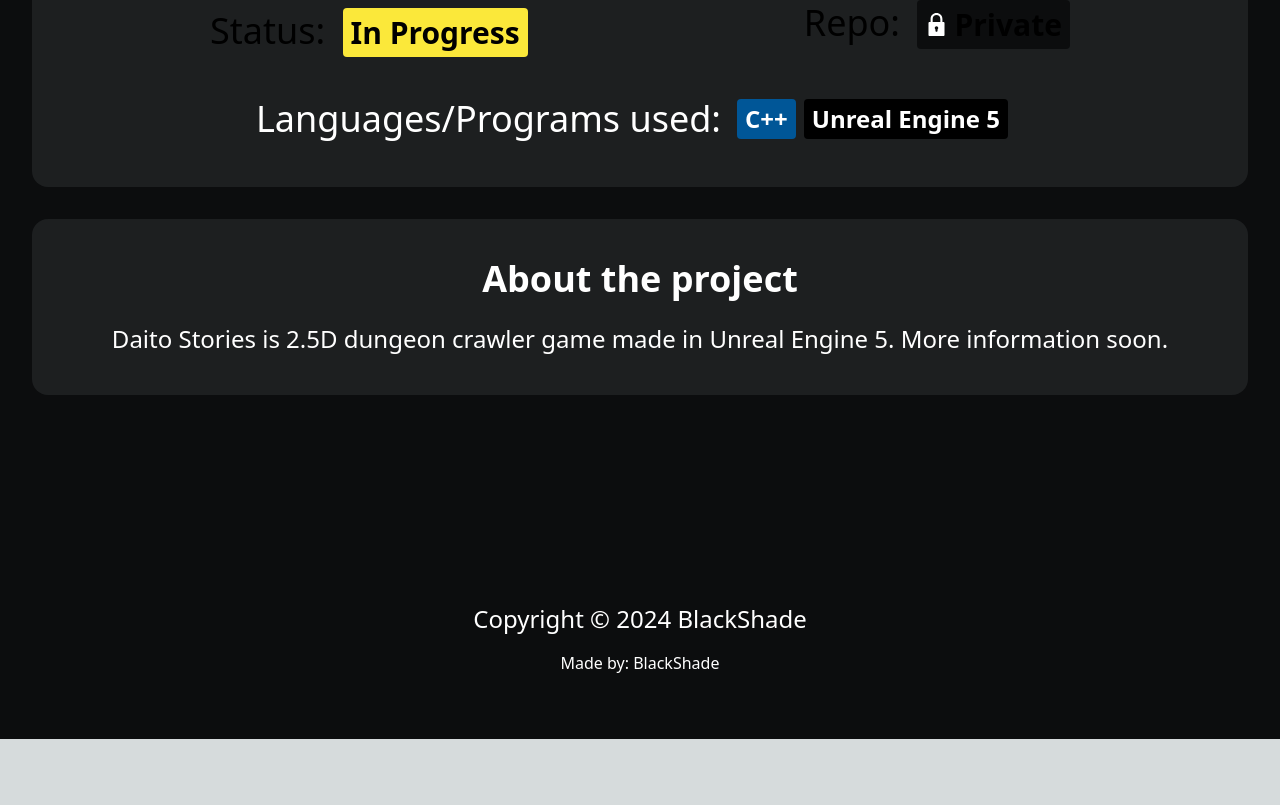
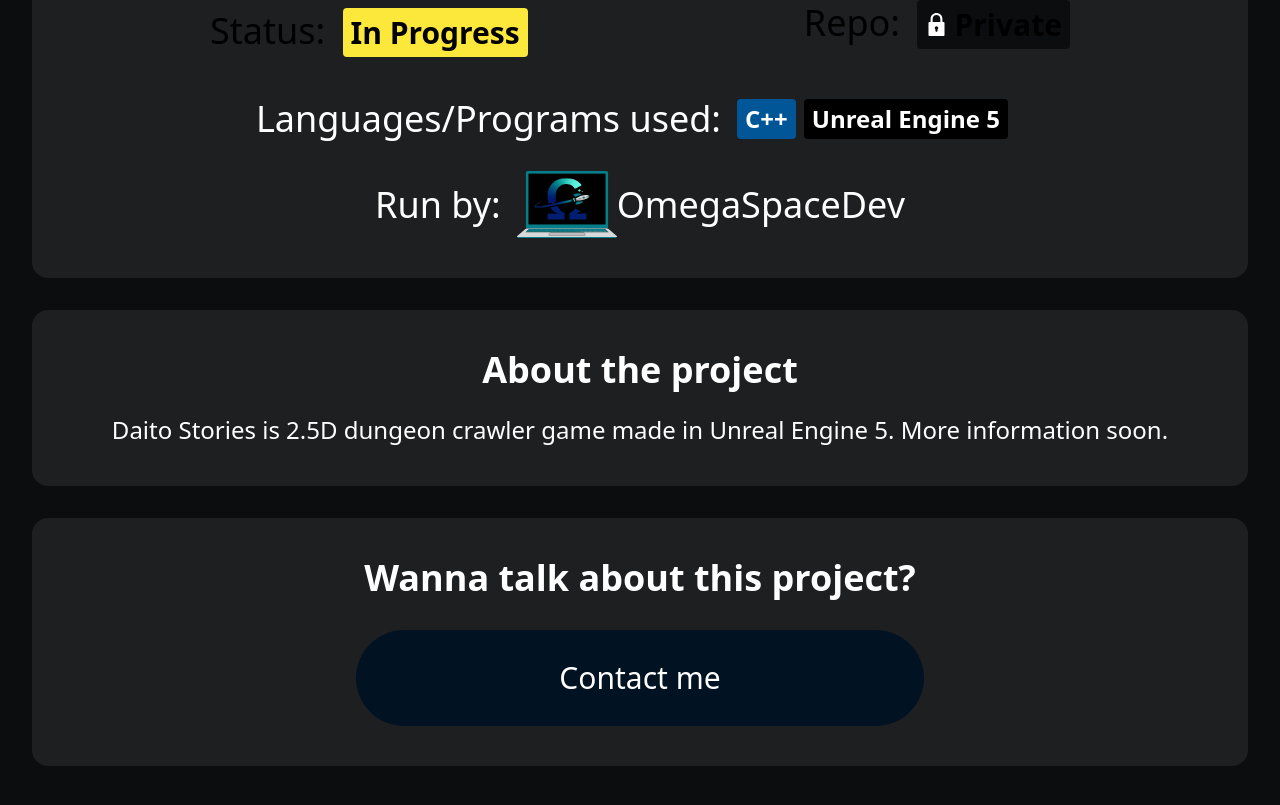
Before and after one commit to BlackShadeOSS/blackshade-website, a Next.js app: page /projects/daitostories in a window 1280 px wide. Shown: the part 441-1246 px from the top of the page. Before the commit the page ends 1180 px from the top, so only its background shows below. Built offline with nearby package versions, Linux system fonts and the light colour scheme.

Commit message:
Again I have css, who created this shit

```diff
--- a/app/components/card.tsx
+++ b/app/components/card.tsx
@@ -65,7 +65,7 @@
                 <motion.div
                     whileHover={{ scale: 1.025 }}
                     transition={{ duration: 0.25 }}
-                    className="flex justify-center hover:cursor-pointer text-white hover:text-sky-400 duration-500 h-fit mt-8 w-full"
+                    className="flex justify-center hover:cursor-pointer text-white hover:text-sky-400 duration-500 h-fit mt-6 w-full px-4 py-2"
                 >
                     <Link href={link} className="w-full">
                         <span className="bg-deepnavyblue px-6 py-3 rounded-lg text-center text-lg lg:text-xl font-semibold w-full block">
--- /dev/null
+++ b/app/components/runBy.tsx
@@ -0,0 +1,36 @@
+"use client";
+import "../globals.css";
+import Image from "next/image";
+
+type RunByProps = {
+    by: ByKey;
+    size?: "sm" | "md" | "lg";
+};
+
+type ByKey = keyof typeof byLogo;
+
+const byLogo = {
+    BlackShade: "/avatar-round.png",
+    OmegaSpaceDev: "/OSD-logo.svg",
+    OmegaSpaceSystems: "/OSS-logo.svg",
+};
+
+export default function runBy({ by, size = "sm" }: RunByProps) {
+    return (
+        <div className="flex flex-col lg:flex-row justify-center items-center mt-6">
+            <span className="text-2xl text-white text-center lg:text-left lg:text-4xl mr-0 lg:mr-4">
+                {"Run by: "}
+            </span>
+            <Image
+                src={byLogo[by]}
+                alt={by}
+                width={size === "sm" ? 50 : size === "md" ? 100 : 150}
+                height={size === "sm" ? 50 : size === "md" ? 100 : 150}
+                className="inline-block"
+            />
+            <span className="text-2xl text-white text-center lg:text-left lg:text-4xl">
+                {by}
+            </span>
+        </div>
+    );
+}
--- a/app/omegaspaceteam/page.tsx
+++ b/app/omegaspaceteam/page.tsx
@@ -2,6 +2,7 @@
 
 import { motion } from "framer-motion";
 import Image from "next/image";
+import Link from "next/link";
 
 export default function Page() {
     return (
@@ -157,12 +158,12 @@
                         animate={{ opacity: 1 }}
                         transition={{ duration: 1.5, delay: 0.75 }}
                     >
-                        <a
+                        <Link
                             href="/#contact"
                             className="flex items-center justify-center bg-ashgrey hover:bg-[#05226f] h-24 rounded-full px-12 py-6 text-white text-2xl lg:text-3xl duration-700"
                         >
                             <span>Join Us</span>
-                        </a>
+                        </Link>
                     </motion.div>
                 </div>
             </motion.section>
--- a/app/projects/daitostories/page.tsx
+++ b/app/projects/daitostories/page.tsx
@@ -6,6 +6,7 @@
 import Repo from "@/app/components/repo";
 import Languages from "@/app/components/languagesUsed";
 import { AnimatedText } from "@/app/components/textTyper";
+import RunBy from "@/app/components/runBy";
 
 export default function Page() {
     return (
@@ -37,6 +38,7 @@
                         </h3>
                         <Languages languages={["cpp", "ue5"]} size="lg" />
                     </div>
+                    <RunBy by="OmegaSpaceDev" size="md" />
                 </motion.div>
                 <motion.div
                     initial={{ opacity: 0, x: -100 }}
@@ -52,17 +54,22 @@
                         Unreal Engine 5. More information soon.
                     </p>
                 </motion.div>
-                {/* <motion.div
+                <motion.div
                     initial={{ opacity: 0, x: -100 }}
                     animate={{ opacity: 1, x: 0 }}
                     transition={{ duration: 0.75, delay: 1.25 }}
-                    className="bg-ashgrey rounded-2xl p-10 h-fit"
+                    className="bg-ashgrey rounded-2xl p-10 h-fit flex flex-col items-center justify-center"
                 >
                     <h3 className="text-3xl text-center font-bold text-white lg:text-4xl">
-                        Photos
+                        Wanna talk about this project?
                     </h3>
-                    <div className="grid grid-cols-1 gap-8 lg:grid-cols-3"></div>
-                </motion.div> */}
+                    <Link
+                        href="/#contact"
+                        className="flex items-center justify-center bg-deepnavyblue hover:bg-[#05226f] h-24 rounded-full px-6 py-3 text-white text-2xl lg:text-3xl duration-700 mt-8 w-1/2"
+                    >
+                        <span>Contact me</span>
+                    </Link>
+                </motion.div>
             </section>
         </div>
     );
```
Also changed, not shown: app/components/photos.tsx (added, +13 -0 lines).
